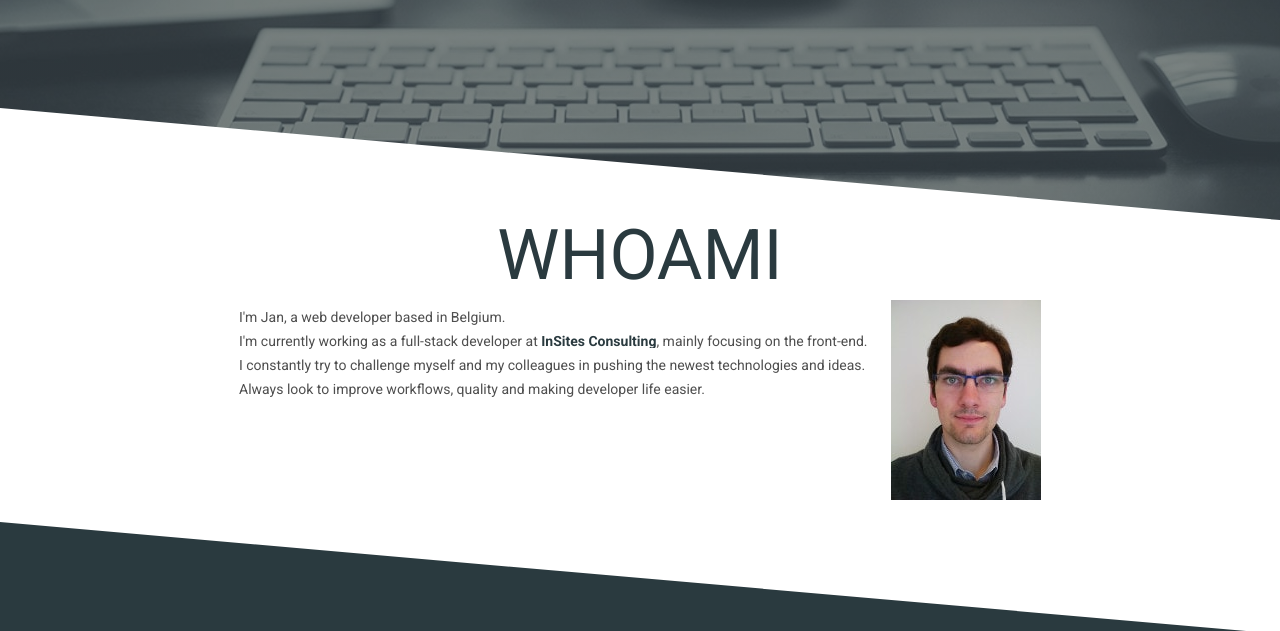
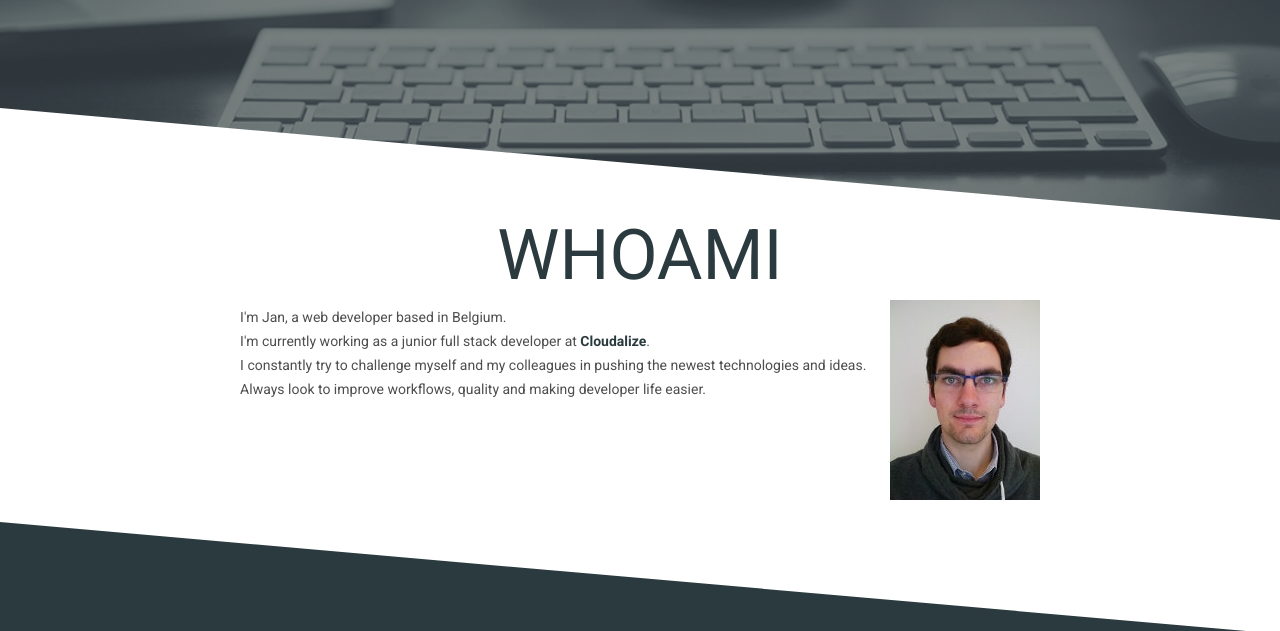
Before and after one commit to JanVanBraeckel/JanVanBraeckel.github.io, a website built with webpack: page index.html in a window 1280 px wide. Shown: the part 700-1331 px from the top of the page. Built offline with nearby package versions, Linux system fonts and the light colour scheme.

Commit message:
Update workplace info

```diff
--- a/index.html
+++ b/index.html
@@ -29,8 +29,7 @@
       <h1>whoami</h1>
       <div class="left">
         <p>I'm Jan, a web developer based in Belgium.</p>
-        <p>I'm currently working as a full-stack developer at <a href="http://www.insites-consulting.com/" target="_blank">InSites Consulting</a>,
-          mainly focusing on the front-end.</p>
+        <p>I'm currently working as a junior full stack developer at <a href="https://www.gdaas.com/" target="_blank">Cloudalize</a>.</p>
         <p>I constantly try to challenge myself and my colleagues in pushing the newest technologies and ideas.</p>
         <p>Always look to improve workflows, quality and making developer life easier.</p>
       </div>
```
Also changed, not shown: src/index.html (+1 -2 lines).
